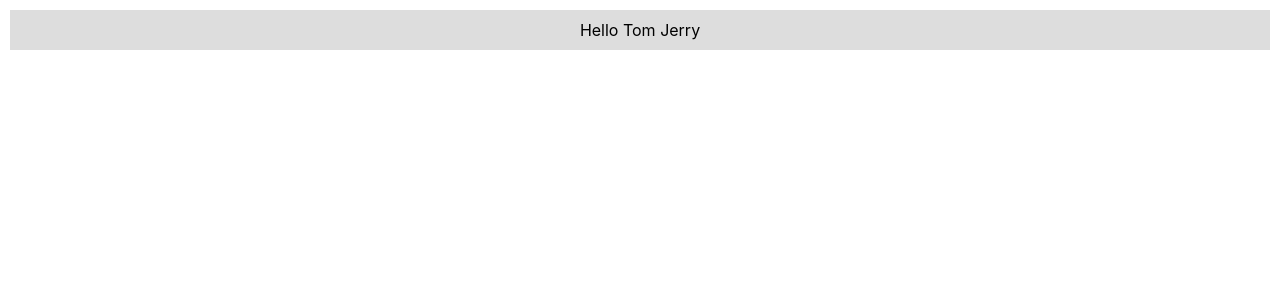
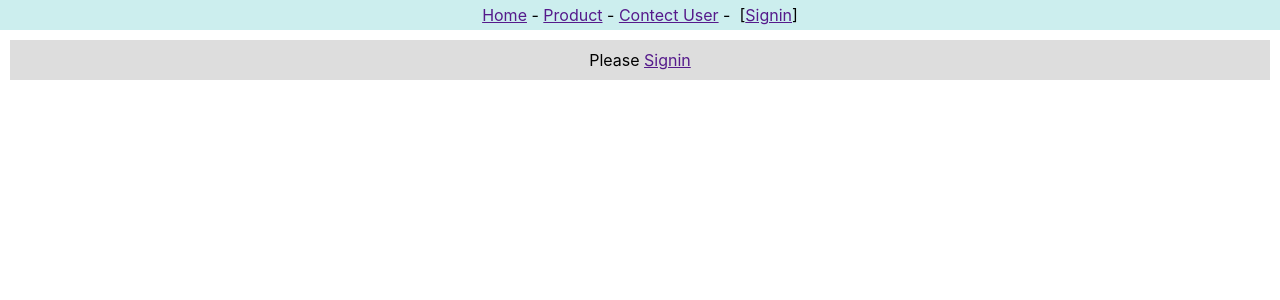
Before and after one commit to anoize/app1_67_2-master, a React (Create React App) app: page / in a window 1280 px wide. Shown: the top 300 px of the page. Built offline with nearby package versions, Linux system fonts and the light colour scheme.

Commit message:
contentandheader

```diff
--- a/src/App.js
+++ b/src/App.js
@@ -1,12 +1,16 @@
 import React from 'react'
 import { userContext } from './context';
-import Content from './context-content';
+import Header2 from './context-header2'
+import Content2 from './context-content2';
+
 
 
 function App() {
+  let [user, setUser]= React.useState('')
   return  (
-    <userContext.Provider value={'Tom Jerry'}>
-      <Content/>
+    <userContext.Provider value={[user, setUser]}>
+      <Header2/>
+      <Content2/>
     </userContext.Provider>
   )
 }
--- /dev/null
+++ b/src/context-content2.js
@@ -0,0 +1,29 @@
+import React from "react";
+import { userContext } from './context';
+
+export default function Content2(){
+    let [user, setUser] = React.useContext(userContext)
+
+    const contentStyle ={
+        backgroundColor:'#ddd',
+        textAlign:'center',
+        margin: 10,
+        padding: 10
+    }
+    const onClickSignin = (event) =>{
+        event.preventDefault()
+        setUser('Tom Jerry')
+    }
+
+        return(
+            <div style={contentStyle}>
+                {
+                    (user)
+                    ?<span>Hello {user}</span>
+                    :<span>Please <a href="" onClick={onClickSignin}>Signin</a></span>
+                }
+
+            </div>
+        )
+
+}
--- /dev/null
+++ b/src/context-header2.js
@@ -0,0 +1,37 @@
+import React from "react";
+import {userContext} from './context'
+
+
+export default class Header2 extends React.Component {
+    static contextType = userContext
+
+    render(){
+        let [user, setUser] = this.context
+        const headerStyle = {
+            backgroundColor:'#cee',
+            textAlign:'center',
+            padding: 5
+        }
+        const onClickSignout = (event) => {
+            event.preventDefault()
+            setUser('')
+        }
+        const onClickSignin = (event) => {
+            event.preventDefault()
+            setUser('Tom Jerry')
+        }
+
+        return(
+            <div style = {headerStyle}>
+                <a href="">Home</a>&nbsp;-&nbsp;
+                <a href="">Product</a>&nbsp;-&nbsp;
+                <a href="">Contect User</a>&nbsp;-&nbsp;&nbsp;
+            {
+                (user)
+                ?<span>[{user}&nbsp;:&nbsp;<a href="" onClick={onClickSignout}>Signout</a>]</span>
+                :<span>[<a href="" onClick={onClickSignin}>Signin</a>]</span>
+            }
+            </div>
+        )
+    }
+}
```
